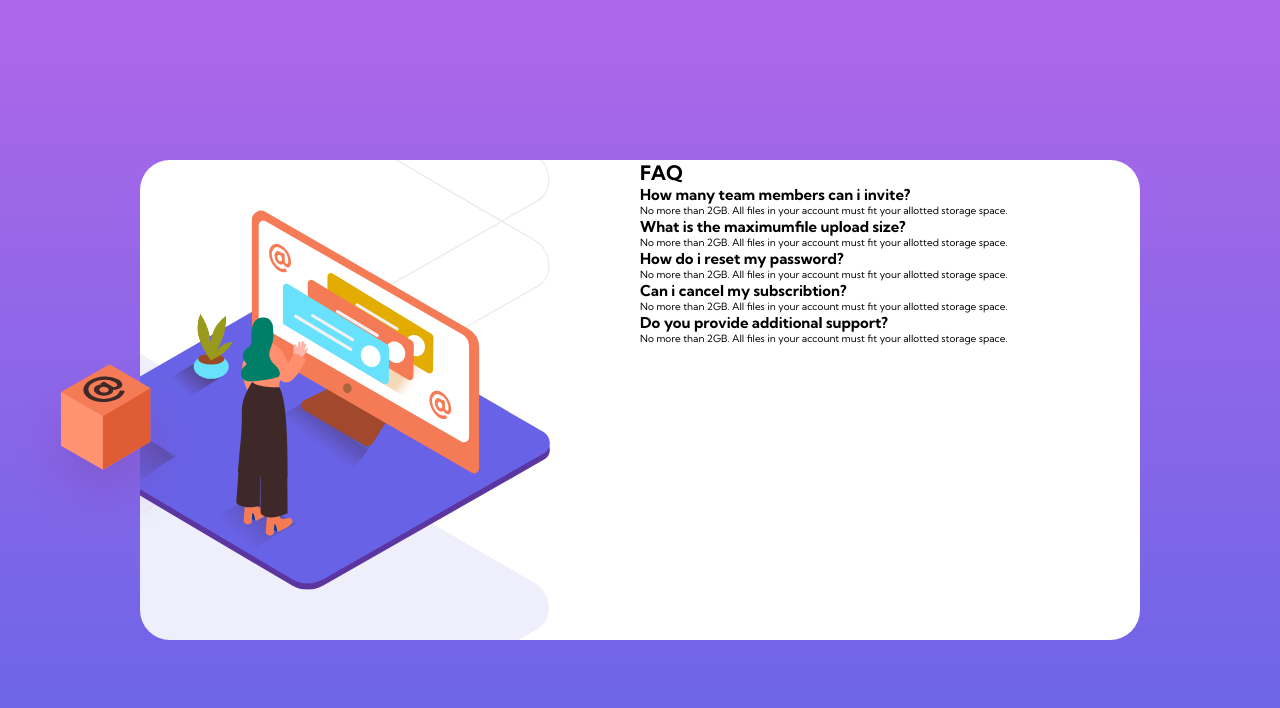
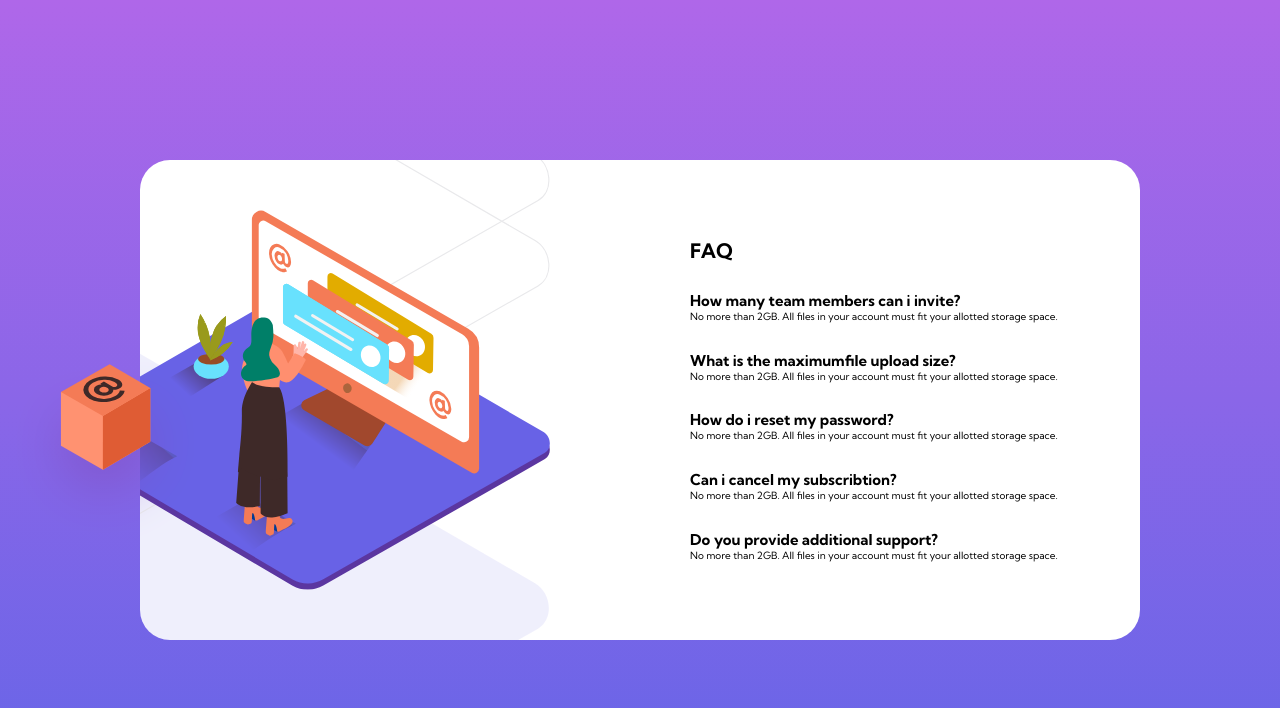
Before and after one commit to 8700theis/FrontEndMentorFAQcard, a website: page index.html in a window 1280 px wide. Drawn offline with Linux system fonts and the light colour scheme.

Commit message:
started on right side
right side start

```diff
--- a/scss/layout/_content.scss
+++ b/scss/layout/_content.scss
@@ -53,4 +53,11 @@
             }
         }
     }
+    &-container-right {
+        display: flex;
+        justify-content: space-evenly;
+        flex-direction: column;
+        padding: 5rem;
+        .heading {}
+    }
 }
```
Also changed, not shown: css/main.css.
